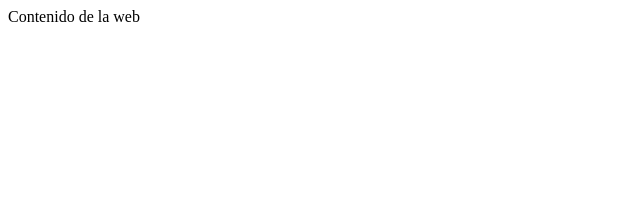
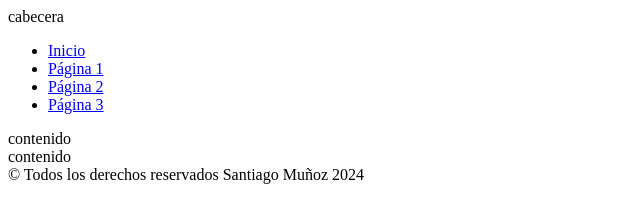
Before and after one commit to santipmz/tareaAPEB1, a plain HTML site: page pagina1.html in a window 1280 px wide. Shown: the whole page, without its empty margins (0-640 px from the left). Drawn offline with Linux system fonts and the light colour scheme.

Commit message:
Enlaces de navegación

```diff
--- a/pagina1.html
+++ b/pagina1.html
@@ -7,7 +7,22 @@
   </head>
 
   <body>
-     Contenido de la web
+    <header>cabecera</header>
+    <nav>
+        <ul>
+            <li><a href="index.html">Inicio</a></li>
+            <li><a href="pagina1.html">Página 1</a></li>
+            <li><a href="pagina2.html">Página 2</a></li>
+            <li><a href="pagina3.html">Página 3</a></li>
+        </ul>
+    </nav>
+    <main>
+       <section>
+          <article> contenido </article>
+          <article> contenido </article>
+       </section>
+    </main>
+    <footer> © Todos los derechos reservados Santiago Muñoz 2024 </footer>
   </body>
 
 
```
Also changed, not shown: index.html (+8 -5 lines), pagina2.html (+16 -1 lines), pagina3.html (+16 -1 lines).
